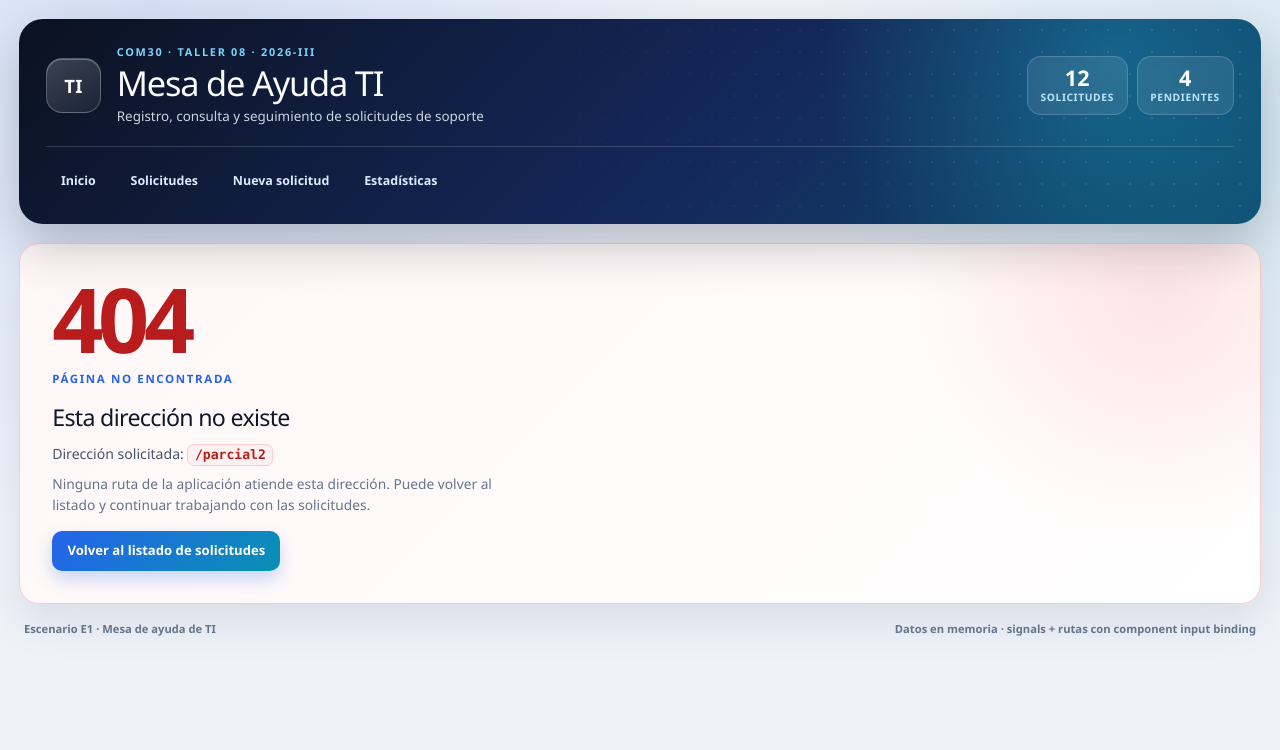
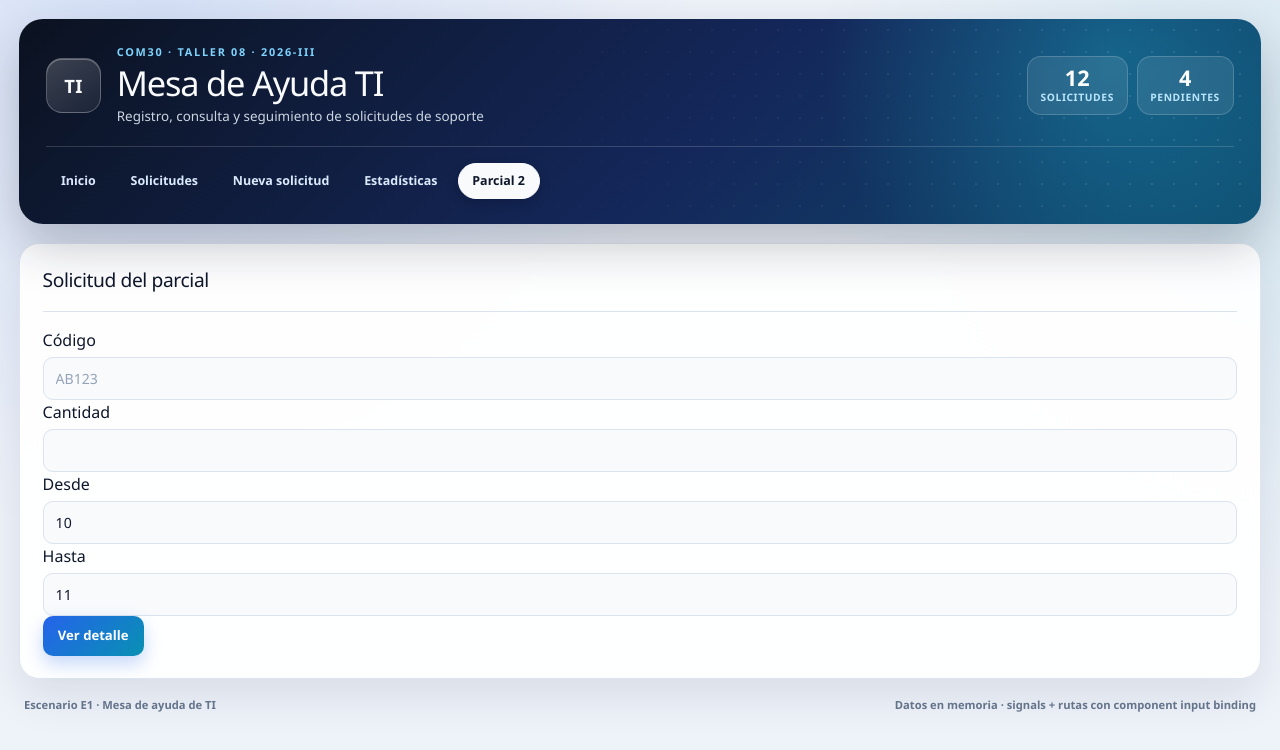
Before and after one commit to IngVictor2/com30-taller06-VictorMartinez, an Angular app: page /parcial2 in a window 1280 px wide. Shown: the top 750 px of the page. Built offline with nearby package versions, Linux system fonts and the light colour scheme.

Commit message:
parcial2: R1

```diff
--- a/src/app/app.html
+++ b/src/app/app.html
@@ -40,6 +40,7 @@
       <a routerLink="/estadisticas" routerLinkActive="activo" ariaCurrentWhenActive="page">
         Estadísticas
       </a>
+      <a routerLink="/parcial2" routerLinkActive="activo" ariaCurrentWhenActive="page">Parcial 2</a>
     </nav>
   </header>
 
--- a/src/app/app.routes.ts
+++ b/src/app/app.routes.ts
@@ -1,3 +1,4 @@
+import { SolicitudParcial } from './parcial2/solicitud';
 import { Routes } from '@angular/router';
 import { NoEncontrada } from './components/no-encontrada/no-encontrada';
 import { SolicitudDetalle } from './components/solicitud-detalle/solicitud-detalle';
@@ -5,6 +6,7 @@ import { SolicitudForm } from './components/solicitud-form/solicitud-form';
 import { SolicitudList } from './components/solicitud-list/solicitud-list';
 
 export const routes: Routes = [
+  { path: 'parcial2', component: SolicitudParcial },
   { path: '', redirectTo: 'solicitudes', pathMatch: 'full' },
   {
     path: 'solicitudes',
--- /dev/null
+++ b/src/app/parcial2/solicitud.html
@@ -0,0 +1,39 @@
+<section class="tarjeta">
+  <header class="tarjeta-cabecera"><h2>Solicitud del parcial</h2></header>
+  <form [formGroup]="formulario" (ngSubmit)="enviar()">
+    <div class="campo">
+      <label for="codigo">Código</label>
+      <input id="codigo" formControlName="codigo" placeholder="AB123">
+      @if (campos.codigo.touched || campos.codigo.dirty) {
+        @if (campos.codigo.hasError('required')) { <small>Ingrese el código.</small> }
+        @if (campos.codigo.hasError('pattern')) { <small>Use dos letras mayúsculas y tres dígitos.</small> }
+      }
+    </div>
+    <div class="campo">
+      <label for="cantidad">Cantidad</label>
+      <input id="cantidad" inputmode="numeric" formControlName="cantidad">
+      @if (campos.cantidad.touched || campos.cantidad.dirty) {
+        @if (campos.cantidad.hasError('required')) { <small>Ingrese la cantidad.</small> }
+        @if (campos.cantidad.hasError('min')) { <small>El mínimo es 1.</small> }
+        @if (campos.cantidad.hasError('max')) { <small>El máximo es {{ tope }}.</small> }
+        @if (campos.cantidad.hasError('multiplo')) { <small>Debe ser múltiplo de {{ m }}.</small> }
+      }
+    </div>
+    <div class="campo">
+      <label for="desde">Desde</label>
+      <input id="desde" inputmode="numeric" formControlName="desde">
+      @if ((campos.desde.touched || campos.desde.dirty) && campos.desde.invalid) {
+        <small>Ingrese un número entero para el inicio.</small>
+      }
+    </div>
+    <div class="campo">
+      <label for="hasta">Hasta</label>
+      <input id="hasta" inputmode="numeric" formControlName="hasta">
+      @if (campos.hasta.touched || campos.hasta.dirty) {
+        @if (campos.hasta.invalid) { <small>Ingrese un número entero para el fin.</small> }
+        @if (formulario.hasError('hastaMayor')) { <small>Hasta debe ser mayor que desde.</small> }
+      }
+    </div>
+    <button class="btn btn-primario" type="submit">Ver detalle</button>
+  </form>
+</section>
--- /dev/null
+++ b/src/app/parcial2/solicitud.ts
@@ -0,0 +1,25 @@
+import { Component, inject } from '@angular/core';
+import { FormBuilder, ReactiveFormsModule, Validators } from '@angular/forms';
+import { CODIGO, M, TOPE, hastaMayor, multiplo } from './validadores';
+
+@Component({
+  selector: 'app-parcial-solicitud',
+  imports: [ReactiveFormsModule],
+  templateUrl: './solicitud.html',
+})
+export class SolicitudParcial {
+  private readonly fb = inject(FormBuilder).nonNullable;
+  readonly m = M;
+  readonly tope = TOPE;
+  readonly formulario = this.fb.group({
+    codigo: ['', [Validators.required, Validators.pattern(CODIGO)]],
+    cantidad: ['', [Validators.required, Validators.min(1), Validators.max(TOPE), multiplo]],
+    desde: ['10', [Validators.required, Validators.pattern(/^-?\d+$/)]],
+    hasta: ['11', [Validators.required, Validators.pattern(/^-?\d+$/)]],
+  }, { validators: hastaMayor });
+  readonly campos = this.formulario.controls;
+
+  enviar() {
+    this.formulario.markAllAsTouched();
+  }
+}
--- /dev/null
+++ b/src/app/parcial2/validadores.ts
@@ -0,0 +1,15 @@
+import { ValidatorFn } from '@angular/forms';
+
+export const M = 6;
+export const TOPE = 24;
+export const CODIGO = /^[A-Z]{2}[0-9]{3}$/;
+
+export const multiplo: ValidatorFn = control =>
+  control.value === '' || Number(control.value) % M === 0 ? null : { multiplo: true };
+
+export const hastaMayor: ValidatorFn = grupo => {
+  const desde = grupo.get('desde');
+  const hasta = grupo.get('hasta');
+  if (!desde?.valid || !hasta?.valid) return null;
+  return Number(hasta.value) > Number(desde.value) ? null : { hastaMayor: true };
+};
```
